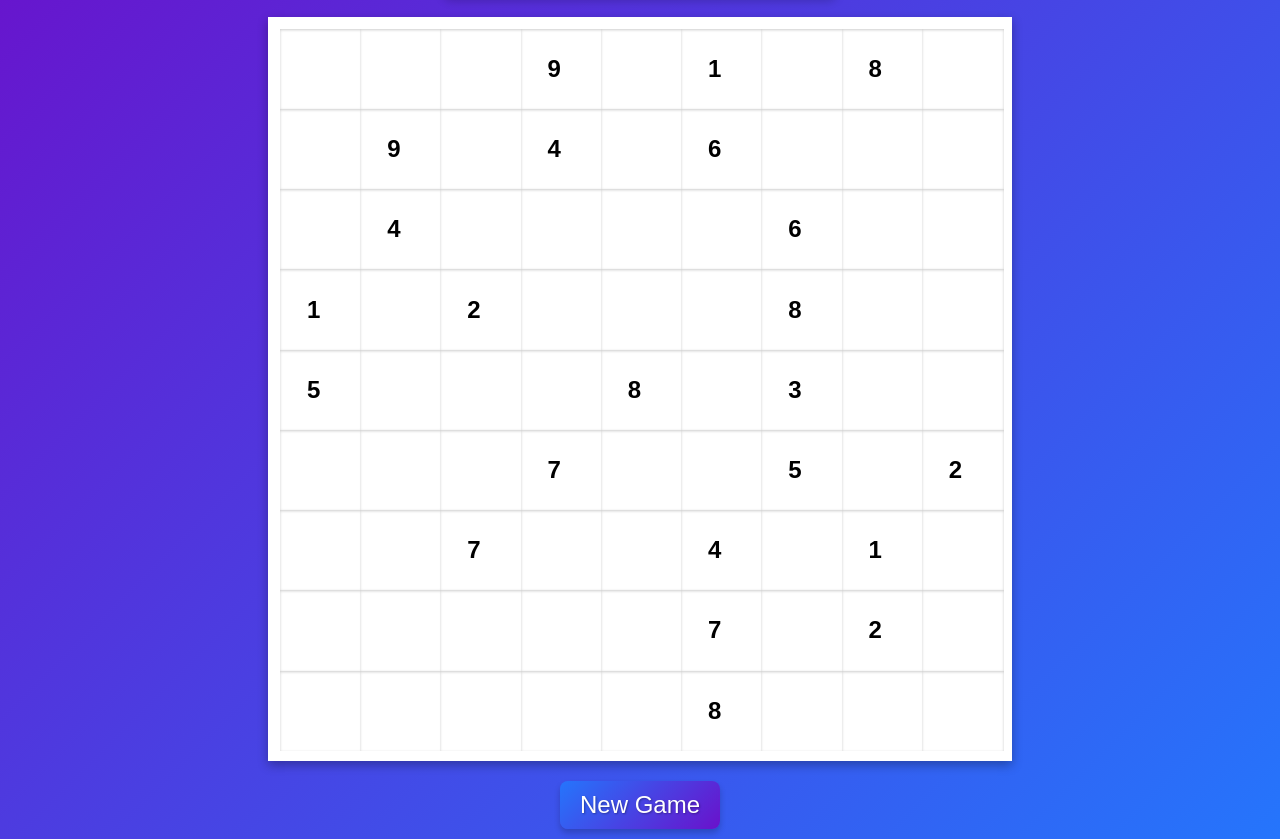
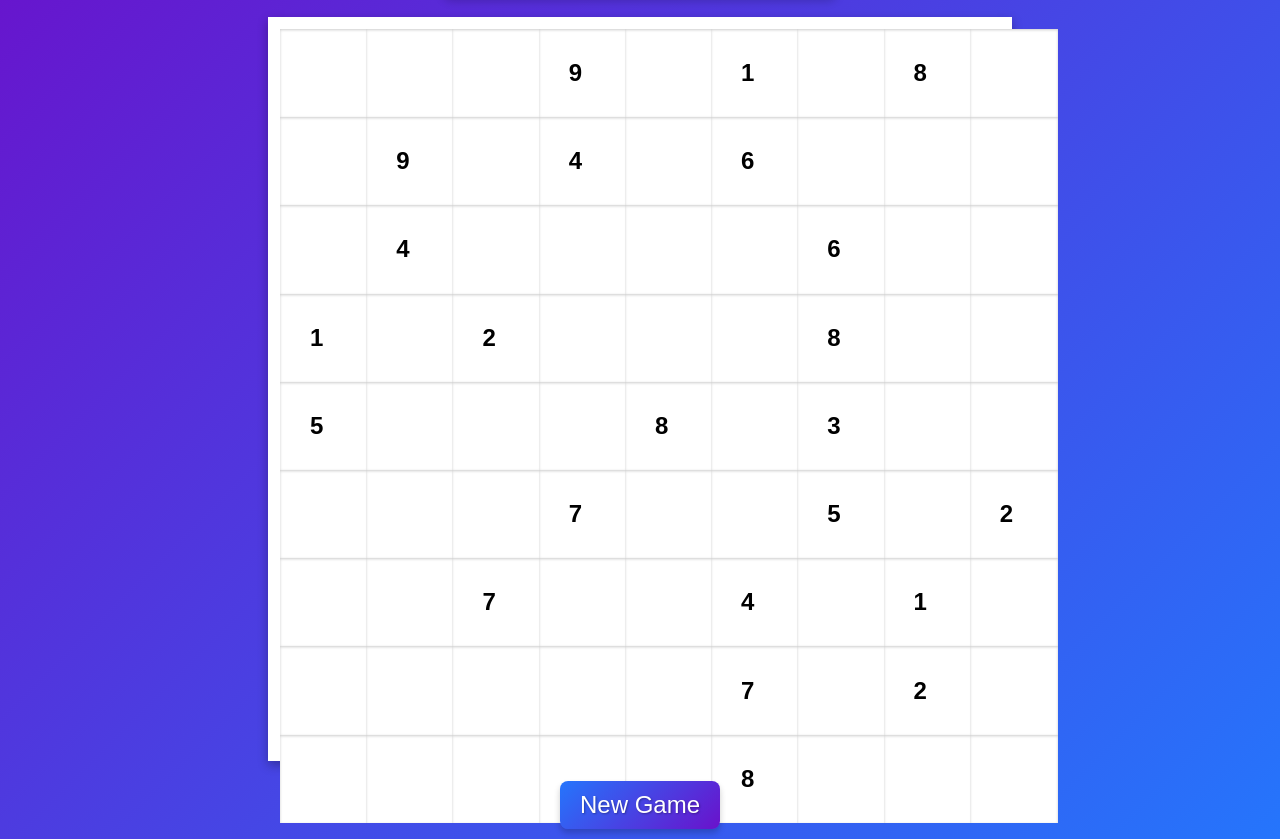
Before and after one commit to Satyam4755/Sudoku-Game, a plain HTML site: page index.html in a window 1280 px wide. Shown: the part 109-948 px from the top of the page. Drawn offline with Linux system fonts and the light colour scheme.

Commit message:
Update index.html

```diff
--- a/index.html
+++ b/index.html
@@ -82,6 +82,7 @@
             color: #333;
             outline: none;
             box-shadow: inset 0 1px 3px rgba(0, 0, 0, 0.2);
+            aspect-ratio: 1;
         }
 
         .cell:disabled {
```
